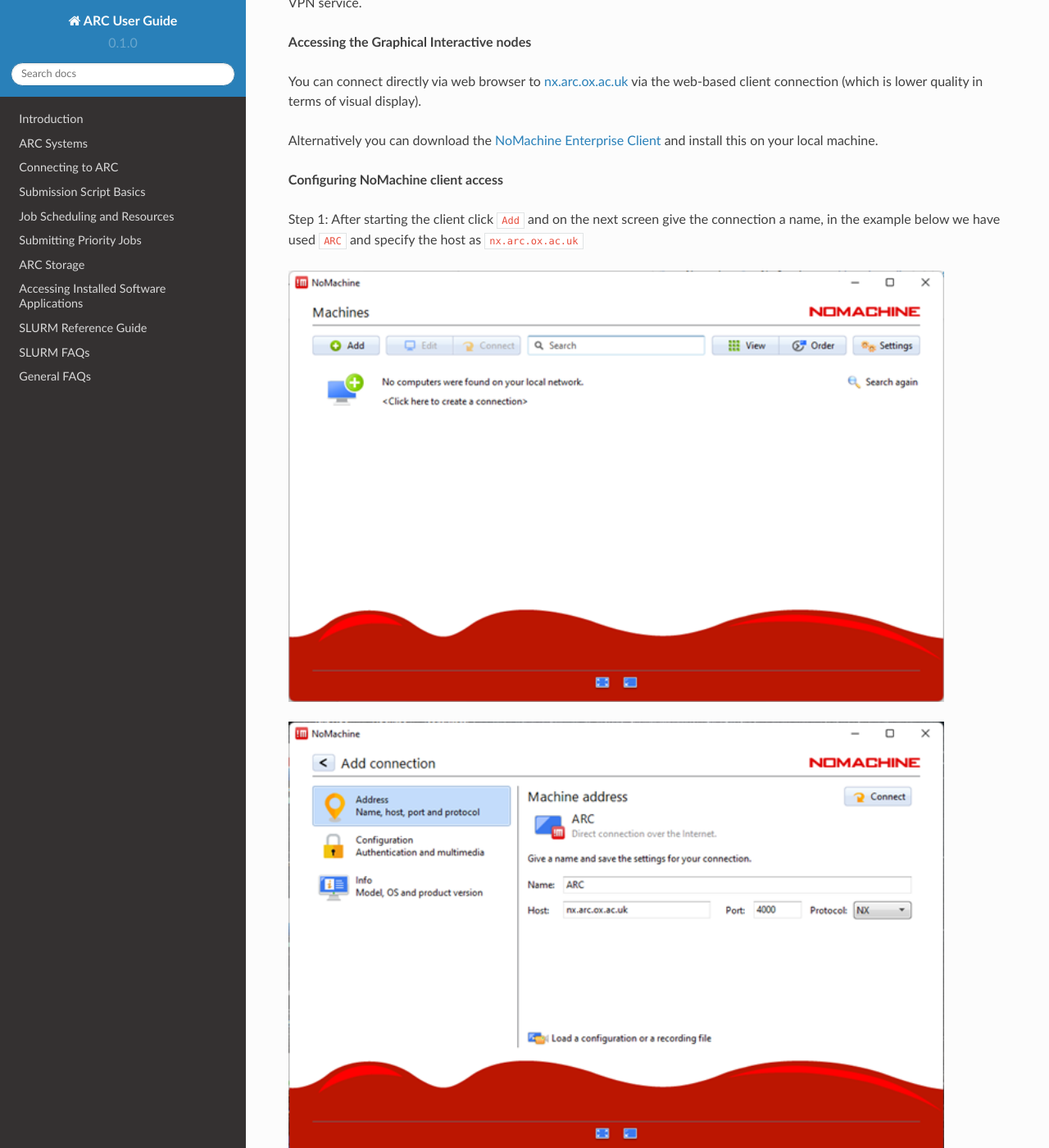
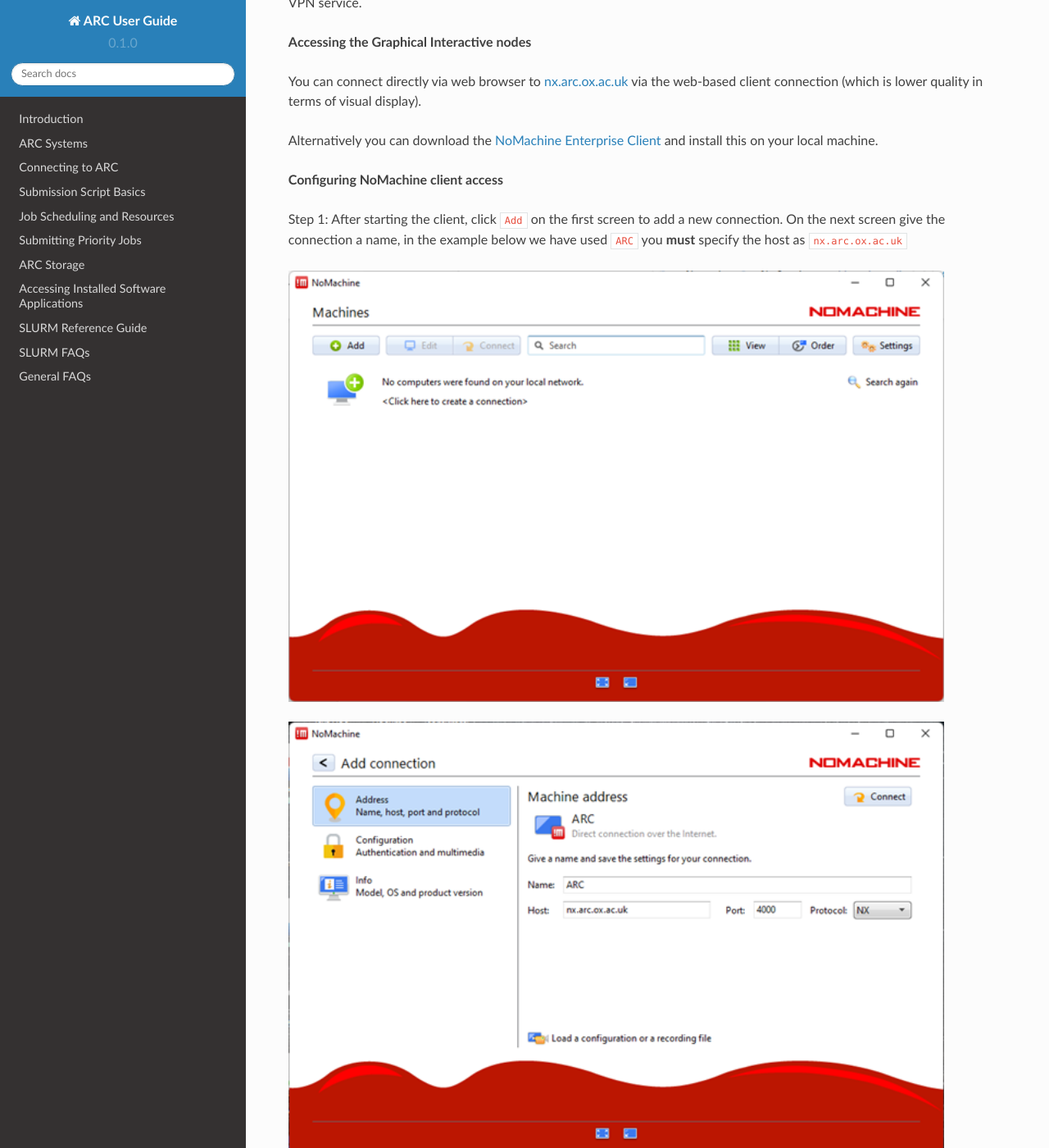
Before and after one commit to tina-friedrich/arc-user-guide, a Sphinx documentation site: the page built from docs/source/arc-gfx-interactive.rst, in a window 1280 px wide and 1400 px high, scrolled down 264 px. Shown: the whole window at 82% size. Built offline with Sphinx 7.4.7 and the Read the Docs theme 2.0.0, drawn with Linux system fonts in a browser that asks for light colours; some of the changed text lies outside the part shown.

Commit message:
Update arc-gfx-interactive.rst

```diff
--- a/docs/source/arc-gfx-interactive.rst
+++ b/docs/source/arc-gfx-interactive.rst
@@ -19,7 +19,7 @@
 **Configuring NoMachine client access**
 
 
-Step 1: After starting the client click ``Add`` and on the next screen give the connection a name, in the example below we have used ``ARC`` and specify the host as ``nx.arc.ox.ac.uk``
+Step 1: After starting the client, click ``Add`` on the first screen to add a new connection. On the next screen give the connection a name, in the example below we have used ``ARC`` you **must** specify the host as ``nx.arc.ox.ac.uk``
 
 .. image:: images/arc-client.png
   :width: 800
@@ -29,7 +29,7 @@
   :width: 800
   :alt: Client Install Stage 1
 
-Step 2: enter your ARC username and password:
+Step 2: Enter your ARC username and password:
 
 .. image:: images/arc-client2.png
   :width: 800
```
